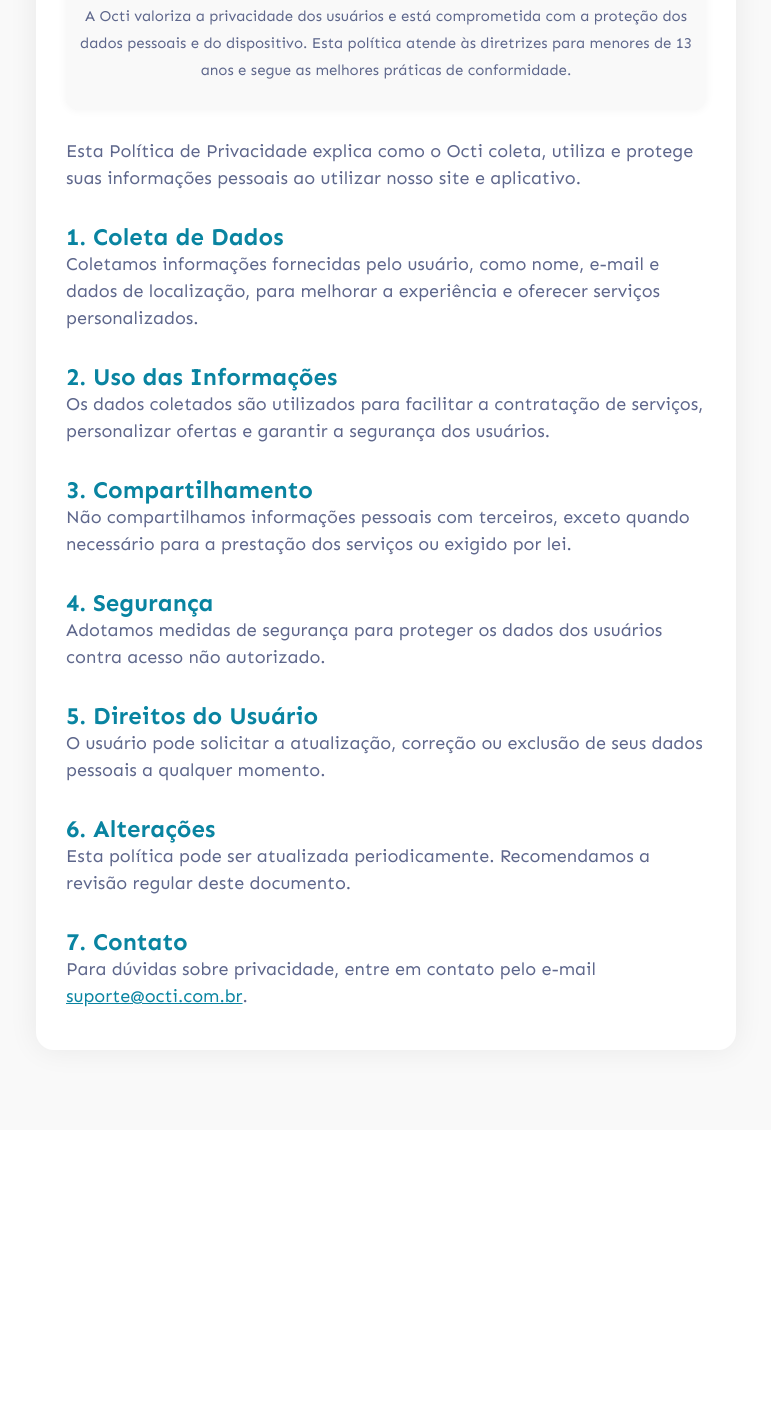
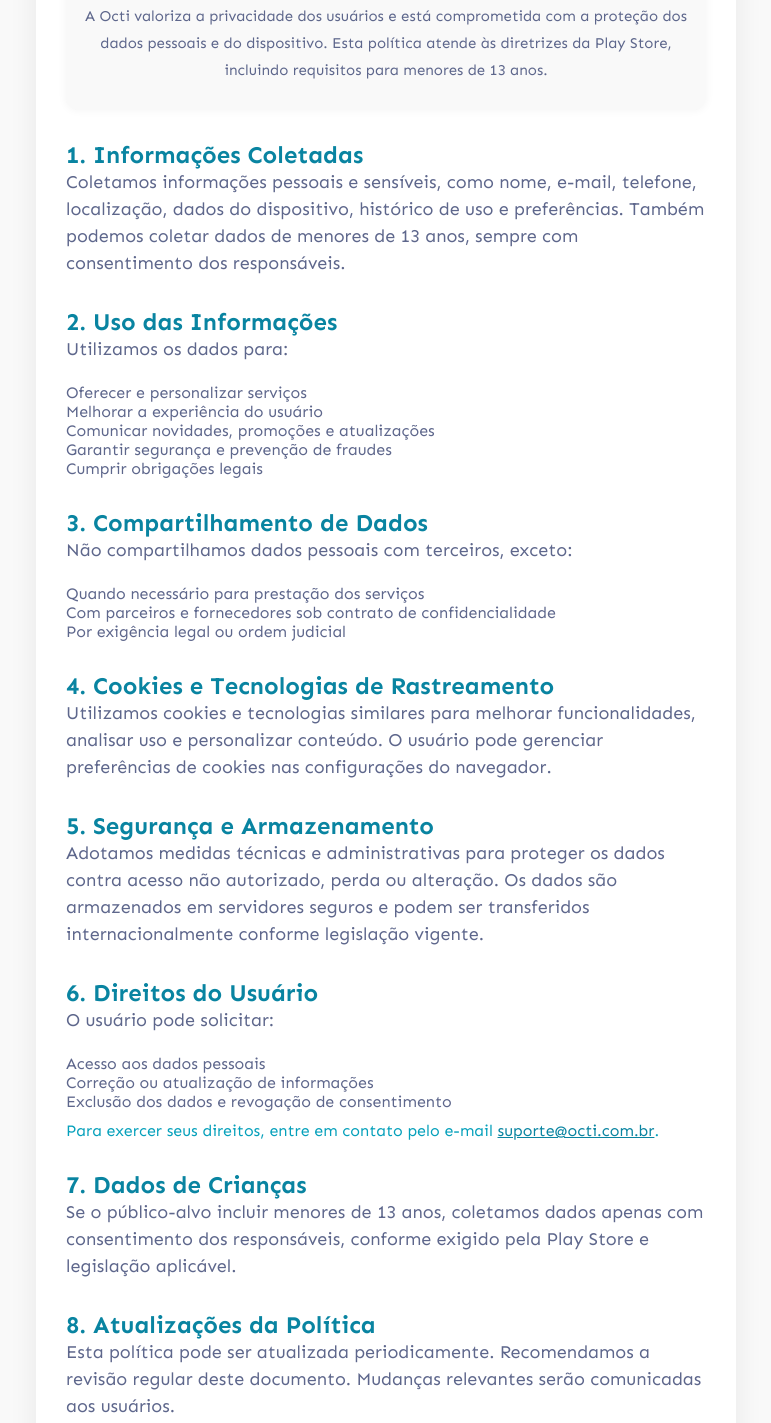
Before and after one commit to MatthHomer/octisite.github.io, a plain HTML site: page privacity.html in a window 1280 px wide. Shown: the part 360-1783 px from the top of the page, without its empty margins (254-1025 px from the left). Before the commit the page ends 1490 px from the top, so only its background shows below. Drawn offline with Linux system fonts and the light colour scheme.

Commit message:
Updates privacy policy for Play Store compliance
Expands details on data collection, usage, sharing, and user rights.
Adds sections about cookies, data storage, child data handling, and policy updates.
Improves clarity and aligns with Play Store and legal requirements.

```diff
--- a/privacity.html
+++ b/privacity.html
@@ -25,23 +25,47 @@
       </div>
         <div style="background:#f9f9f9; border-radius:12px; box-shadow:0 0 10px rgba(0,0,0,0.05); padding:18px 14px; margin-bottom:28px; text-align:center;">
           <h2 style="color:#0984a1; font-size:20px; font-weight:700; margin-bottom:8px;">Transparência e Proteção de Dados</h2>
-          <p style="color:#5E678C; font-size:15px; margin-bottom:8px;">A Octi valoriza a privacidade dos usuários e está comprometida com a proteção dos dados pessoais e do dispositivo. Esta política atende às diretrizes para menores de 13 anos e segue as melhores práticas de conformidade.</p>
+          <p style="color:#5E678C; font-size:15px; margin-bottom:8px;">A Octi valoriza a privacidade dos usuários e está comprometida com a proteção dos dados pessoais e do dispositivo. Esta política atende às diretrizes da Play Store, incluindo requisitos para menores de 13 anos.</p>
         </div>
-        <p class="mb-30" style="font-size:18px; color:#5E678C;">Esta Política de Privacidade explica como o Octi coleta, utiliza e protege suas informações pessoais ao utilizar nosso site e aplicativo.</p>
-      <h2 style="color:#0984a1; font-size:24px; margin-top:30px;">1. Coleta de Dados</h2>
-      <p class="mb-20" style="color:#5E678C;">Coletamos informações fornecidas pelo usuário, como nome, e-mail e dados de localização, para melhorar a experiência e oferecer serviços personalizados.</p>
-      <h2 style="color:#0984a1; font-size:24px; margin-top:30px;">2. Uso das Informações</h2>
-      <p class="mb-20" style="color:#5E678C;">Os dados coletados são utilizados para facilitar a contratação de serviços, personalizar ofertas e garantir a segurança dos usuários.</p>
-      <h2 style="color:#0984a1; font-size:24px; margin-top:30px;">3. Compartilhamento</h2>
-      <p class="mb-20" style="color:#5E678C;">Não compartilhamos informações pessoais com terceiros, exceto quando necessário para a prestação dos serviços ou exigido por lei.</p>
-      <h2 style="color:#0984a1; font-size:24px; margin-top:30px;">4. Segurança</h2>
-      <p class="mb-20" style="color:#5E678C;">Adotamos medidas de segurança para proteger os dados dos usuários contra acesso não autorizado.</p>
-      <h2 style="color:#0984a1; font-size:24px; margin-top:30px;">5. Direitos do Usuário</h2>
-      <p class="mb-20" style="color:#5E678C;">O usuário pode solicitar a atualização, correção ou exclusão de seus dados pessoais a qualquer momento.</p>
-      <h2 style="color:#0984a1; font-size:24px; margin-top:30px;">6. Alterações</h2>
-      <p class="mb-20" style="color:#5E678C;">Esta política pode ser atualizada periodicamente. Recomendamos a revisão regular deste documento.</p>
-      <h2 style="color:#0984a1; font-size:24px; margin-top:30px;">7. Contato</h2>
-      <p style="color:#5E678C;">Para dúvidas sobre privacidade, entre em contato pelo e-mail <a href="mailto:suporte@octi.com.br" style="color:#0984a1; text-decoration:underline;">suporte@octi.com.br</a>.</p>
+        <h2 style="color:#0984a1; font-size:24px; margin-top:30px;">1. Informações Coletadas</h2>
+        <p class="mb-20" style="color:#5E678C;">Coletamos informações pessoais e sensíveis, como nome, e-mail, telefone, localização, dados do dispositivo, histórico de uso e preferências. Também podemos coletar dados de menores de 13 anos, sempre com consentimento dos responsáveis.</p>
+        <h2 style="color:#0984a1; font-size:24px; margin-top:30px;">2. Uso das Informações</h2>
+        <p class="mb-20" style="color:#5E678C;">Utilizamos os dados para:
+          <ul style="color:#5E678C; font-size:16px; margin-top:10px; margin-bottom:10px; text-align:left;">
+            <li>Oferecer e personalizar serviços</li>
+            <li>Melhorar a experiência do usuário</li>
+            <li>Comunicar novidades, promoções e atualizações</li>
+            <li>Garantir segurança e prevenção de fraudes</li>
+            <li>Cumprir obrigações legais</li>
+          </ul>
+        </p>
+        <h2 style="color:#0984a1; font-size:24px; margin-top:30px;">3. Compartilhamento de Dados</h2>
+        <p class="mb-20" style="color:#5E678C;">Não compartilhamos dados pessoais com terceiros, exceto:
+          <ul style="color:#5E678C; font-size:16px; margin-top:10px; margin-bottom:10px; text-align:left;">
+            <li>Quando necessário para prestação dos serviços</li>
+            <li>Com parceiros e fornecedores sob contrato de confidencialidade</li>
+            <li>Por exigência legal ou ordem judicial</li>
+          </ul>
+        </p>
+        <h2 style="color:#0984a1; font-size:24px; margin-top:30px;">4. Cookies e Tecnologias de Rastreamento</h2>
+        <p class="mb-20" style="color:#5E678C;">Utilizamos cookies e tecnologias similares para melhorar funcionalidades, analisar uso e personalizar conteúdo. O usuário pode gerenciar preferências de cookies nas configurações do navegador.</p>
+        <h2 style="color:#0984a1; font-size:24px; margin-top:30px;">5. Segurança e Armazenamento</h2>
+        <p class="mb-20" style="color:#5E678C;">Adotamos medidas técnicas e administrativas para proteger os dados contra acesso não autorizado, perda ou alteração. Os dados são armazenados em servidores seguros e podem ser transferidos internacionalmente conforme legislação vigente.</p>
+        <h2 style="color:#0984a1; font-size:24px; margin-top:30px;">6. Direitos do Usuário</h2>
+        <p class="mb-20" style="color:#5E678C;">O usuário pode solicitar:
+          <ul style="color:#5E678C; font-size:16px; margin-top:10px; margin-bottom:10px; text-align:left;">
+            <li>Acesso aos dados pessoais</li>
+            <li>Correção ou atualização de informações</li>
+            <li>Exclusão dos dados e revogação de consentimento</li>
+          </ul>
+          Para exercer seus direitos, entre em contato pelo e-mail <a href="mailto:suporte@octi.com.br" style="color:#0984a1; text-decoration:underline;">suporte@octi.com.br</a>.
+        </p>
+        <h2 style="color:#0984a1; font-size:24px; margin-top:30px;">7. Dados de Crianças</h2>
+        <p class="mb-20" style="color:#5E678C;">Se o público-alvo incluir menores de 13 anos, coletamos dados apenas com consentimento dos responsáveis, conforme exigido pela Play Store e legislação aplicável.</p>
+        <h2 style="color:#0984a1; font-size:24px; margin-top:30px;">8. Atualizações da Política</h2>
+        <p class="mb-20" style="color:#5E678C;">Esta política pode ser atualizada periodicamente. Recomendamos a revisão regular deste documento. Mudanças relevantes serão comunicadas aos usuários.</p>
+        <h2 style="color:#0984a1; font-size:24px; margin-top:30px;">9. Contato</h2>
+        <p style="color:#5E678C;">Para dúvidas, solicitações ou reclamações sobre privacidade, entre em contato pelo e-mail <a href="mailto:suporte@octi.com.br" style="color:#0984a1; text-decoration:underline;">suporte@octi.com.br</a>.</p>
     </div>
   </section>
 </body>
```
